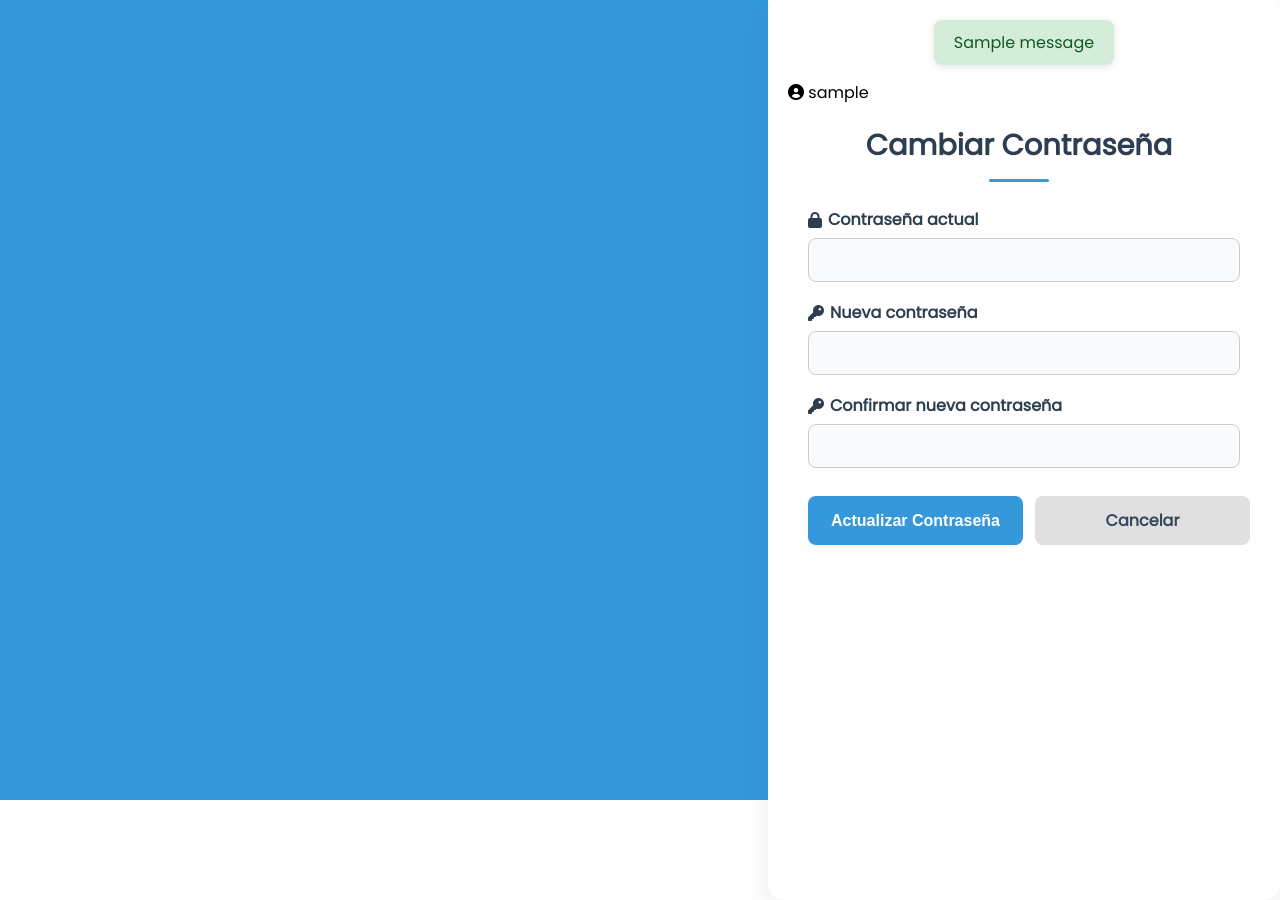
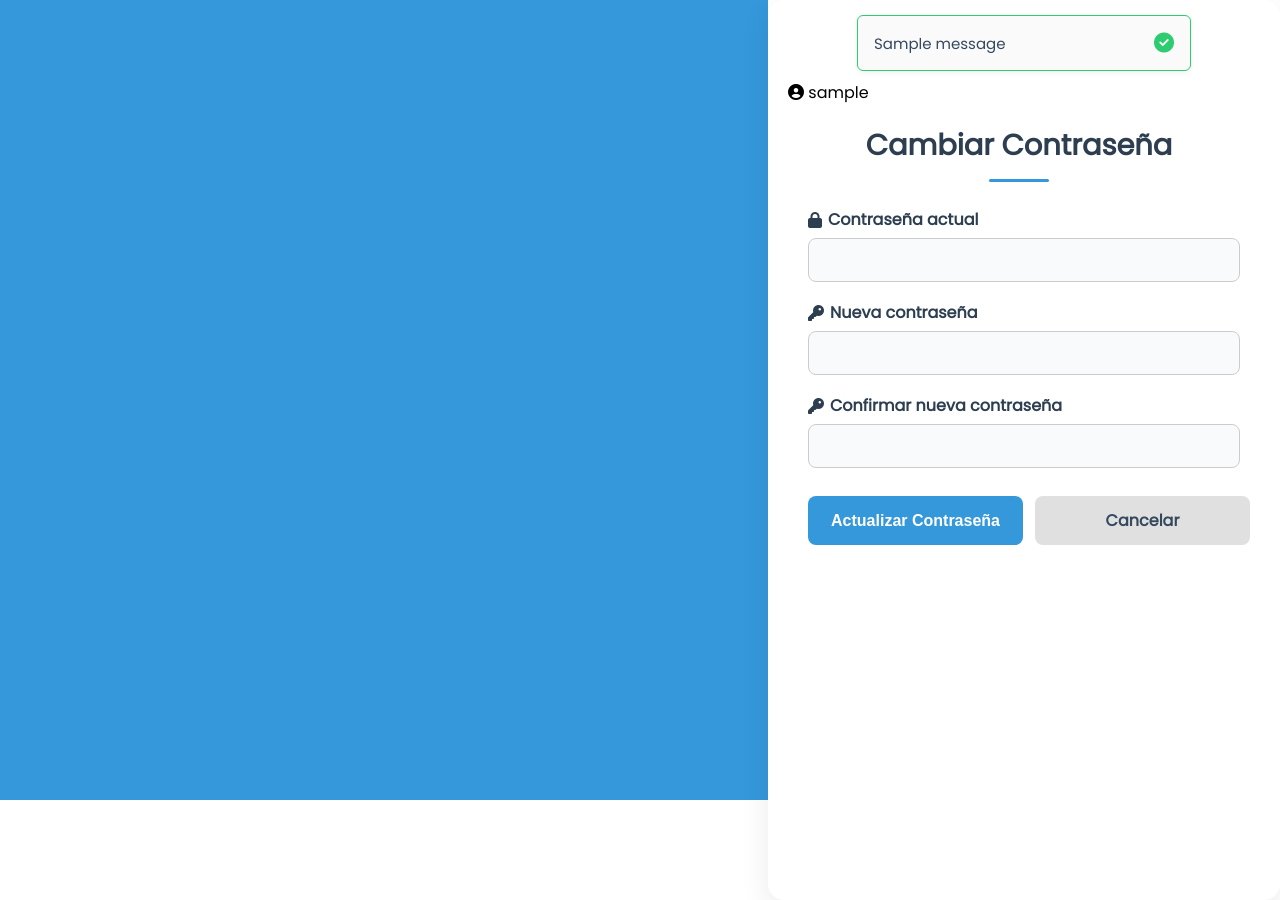
Before and after one commit to dsalazar-lectures/CI0136-I2025-final-project, a Flask app: template app/templates/change_password.html in a window 1280 px wide. Run offline with Flask 3, Linux system fonts and the light colour scheme; the template is opened without the code that fills it: most values are stand-ins (such as "Sample title", 1, 10 or a date in 2020); one stand-in notice (Sample message) is shown.

Commit message:
adding bootstrap icons to flask messages

```diff
--- a/app/static/acount_style.css
+++ b/app/static/acount_style.css
@@ -132,31 +132,52 @@ h1 {
 
 .flash-messages {
   position: absolute;
-  top: 20px;
-  left: 20px;
-  right: 20px;
+  top: 10px;
+  left: 0;
+  right: 0;
+  display: flex;
+  flex-direction: column;
+  align-items: center;
   z-index: 10;
-  display: flex;
-  justify-content: center;
   pointer-events: none;
 }
 
-.flash {
+.flash-message {
+  display: flex;
+  align-items: center;
+  justify-content: space-between;
+  min-width: 300px;
+  max-width: 600px;
+  margin: 5px 0;
+  padding: 12px 16px;
+  border: 1px solid #ccc;
+  border-radius: 6px;
+  background-color: #fafafa;
+  color: #34495e;
+  font-size: 15px;
   pointer-events: auto;
-  padding: 10px 20px;
-  border-radius: 8px;
-  box-shadow: 0 2px 8px rgba(0, 0, 0, 0.1);
-  max-width: 100%;
-  text-align: center;
-  margin: 0 auto;
+  box-shadow: 0 2px 6px rgba(0, 0, 0, 0.05);
 }
 
-.flash.success {
-  background-color: #d4edda;
-  color: #155724;
+
+.message-icon {
+  font-size: 20px;
+  margin-left: 12px;
 }
 
-.flash.error {
-  background-color: #f8d7da;
-  color: #721c24;
+
+.flash-message.success {
+  border-color: #2ecc71;
 }
+
+.flash-message.error {
+  border-color: #e74c3c;
+}
+
+.success-icon {
+  color: #2ecc71;
+}
+
+.error-icon {
+  color: #e74c3c;
+}
--- a/app/templates/change_password.html
+++ b/app/templates/change_password.html
@@ -8,6 +8,8 @@
   <link href="https://fonts.googleapis.com/css2?family=Poppins&display=swap" rel="stylesheet"/>
   <link rel="stylesheet" href="../static/acount_style.css"/>
   <link href="https://cdnjs.cloudflare.com/ajax/libs/font-awesome/6.0.0-beta3/css/all.min.css" rel="stylesheet"/>
+  <link rel="stylesheet" href="https://cdnjs.cloudflare.com/ajax/libs/font-awesome/6.5.0/css/all.min.css">
+
 </head>
 
 <body>
@@ -17,16 +19,28 @@
 
     <!-- Form Container -->
     <div class="container">
+
     <!-- Flask Messages -->
     <div class="flash-messages">
       {% with messages = get_flashed_messages(with_categories=true) %}
         {% if messages %}
           {% for category, message in messages %}
-              <div class="flash {{ category }}">{{ message }}</div>
+            <div class="flash-message {{ category }}">
+              <span class="message-text">{{ message }}</span>
+              <span class="message-icon">
+                {% if category == 'success' %}
+                  <i class="fas fa-check-circle success-icon"></i>
+                {% elif category == 'error' %}
+                  <i class="fas fa-times-circle error-icon"></i>
+                {% endif %}
+              </span>
+            </div>
           {% endfor %}
         {% endif %}
       {% endwith %}
     </div>
+
+
 
       <!-- Content -->
       <div class="content-box">
```
Lines whose indentation alone changed are shown as unchanged.
